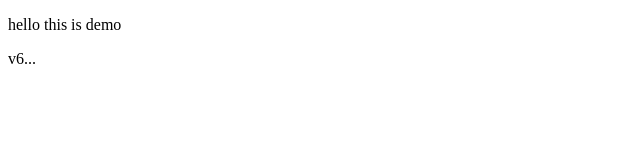
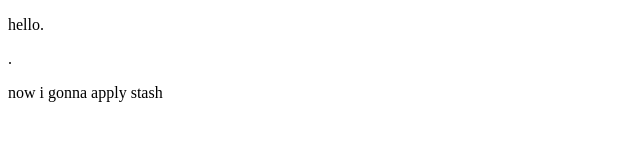
Before and after one commit to Sachi2305/Sample, a plain HTML site: page one/index.html in a window 1280 px wide. Shown: the whole page, without its empty margins (0-640 px from the left). Drawn offline with Linux system fonts and the light colour scheme.

Commit message:
commit in f3 after stash

```diff
--- a/one/index.html
+++ b/one/index.html
@@ -6,7 +6,8 @@
     <title>Document</title>
 </head>
 <body>
-    <p>hello this is demo</p>
-    <p>v6...</p>
+    <p>hello.</p>
+    <p>.</p>
+    <p> now i gonna apply stash</p>
 </body>
 </html>
```
